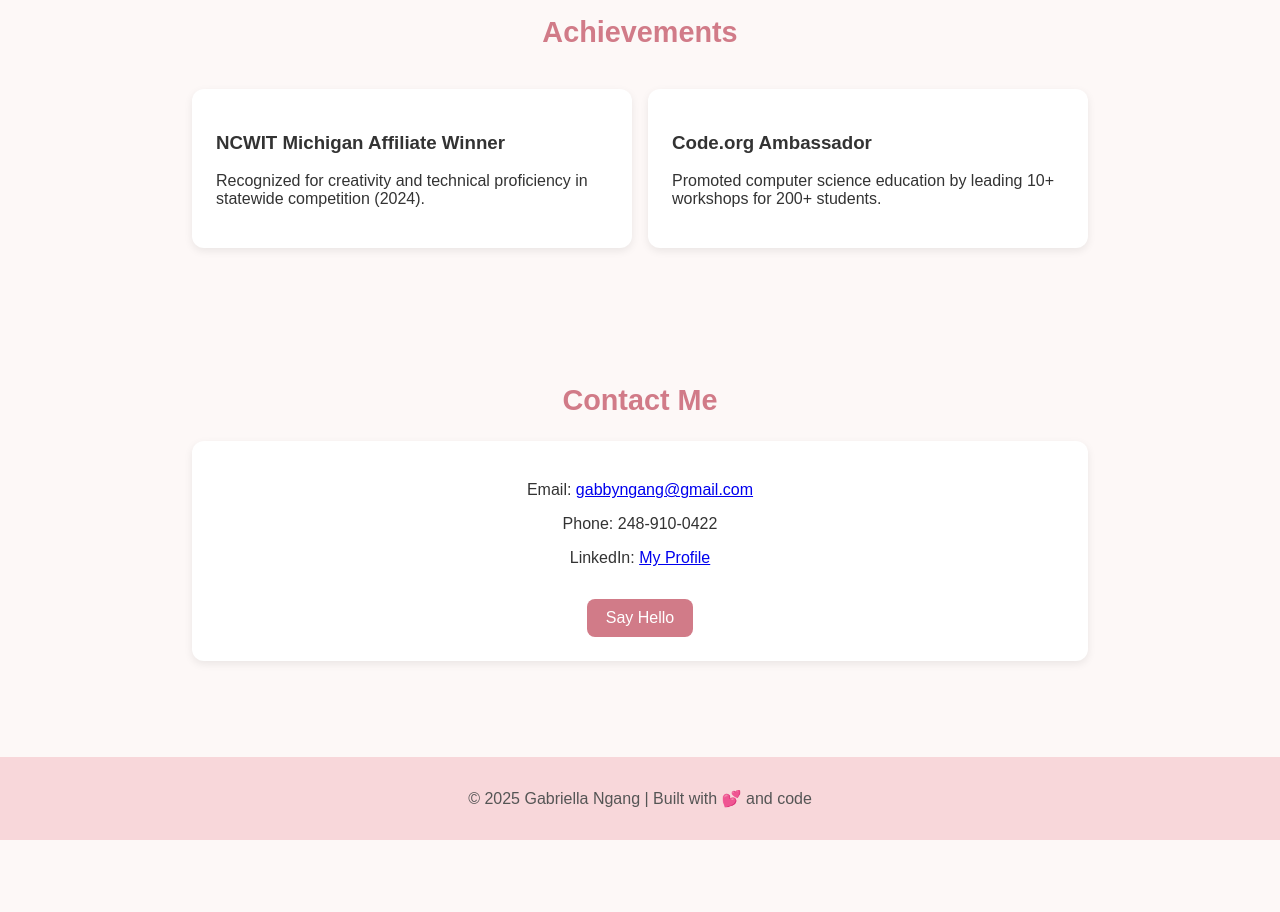
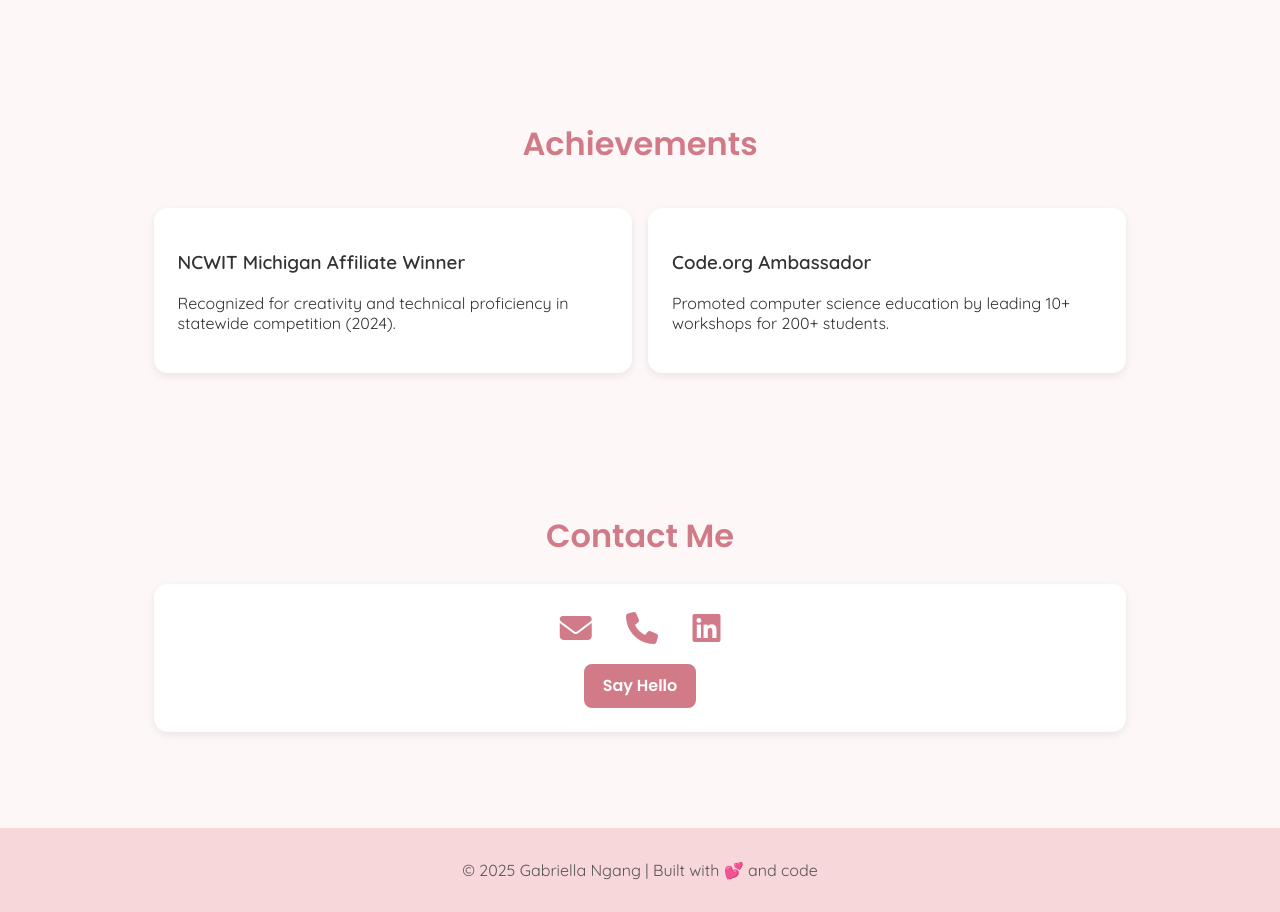
Before and after one commit to gngang/Portfolio-Website, a plain HTML site: page index.html in a window 1280 px wide. Shown: the part 1215-2127 px from the top of the page. Before the commit the page ends 2055 px from the top, so only its background shows below. Drawn offline with Linux system fonts and the light colour scheme.

Commit message:
index.html

```diff
--- a/index.html
+++ b/index.html
@@ -4,9 +4,16 @@
   <meta charset="UTF-8">
   <meta name="viewport" content="width=device-width, initial-scale=1.0">
   <title>Gabriella Ngang | Portfolio</title>
+
+  <!-- Google Fonts -->
+  <link href="https://fonts.googleapis.com/css2?family=Poppins:wght@300;400;600&family=Quicksand:wght@400;600&display=swap" rel="stylesheet">
+
+  <!-- Icons (Font Awesome) -->
+  <script src="https://kit.fontawesome.com/2f4725b5e9.js" crossorigin="anonymous"></script>
+
   <style>
     body {
-      font-family: 'Poppins', sans-serif;
+      font-family: 'Quicksand', sans-serif;
       margin: 0;
       padding: 0;
       background-color: #fdf8f7; /* soft off-white */
@@ -22,14 +29,17 @@
 
     header h1 {
       margin: 0;
-      font-size: 2.2rem;
+      font-size: 2.5rem;
       color: #d17b88;
+      font-family: 'Poppins', sans-serif;
+      font-weight: 600;
     }
 
     header p {
       margin: 0.5rem 0 0;
-      font-size: 1.1rem;
+      font-size: 1.2rem;
       color: #555;
+      font-family: 'Quicksand', sans-serif;
     }
 
     nav {
@@ -41,25 +51,33 @@
       text-decoration: none;
       color: #d17b88;
       font-weight: 600;
+      font-family: 'Poppins', sans-serif;
+      transition: color 0.3s;
+    }
+
+    nav a:hover {
+      color: #c16a76;
     }
 
     section {
-      padding: 3rem 15%;
+      padding: 3rem 12%;
     }
 
     section h2 {
       text-align: center;
       color: #d17b88;
       margin-bottom: 1.5rem;
-      font-size: 1.8rem;
+      font-size: 2rem;
+      font-family: 'Poppins', sans-serif;
     }
 
     .card {
       background-color: #fff;
-      border-radius: 12px;
+      border-radius: 14px;
       padding: 1.5rem;
       margin: 1rem 0;
       box-shadow: 0 3px 8px rgba(0,0,0,0.08);
+      font-family: 'Quicksand', sans-serif;
     }
 
     .skills-list, .projects-list, .achievements-list {
@@ -74,6 +92,7 @@
       padding: 1rem;
       margin-top: 2rem;
       color: #555;
+      font-family: 'Quicksand', sans-serif;
     }
 
     a.button {
@@ -84,11 +103,25 @@
       padding: 0.6rem 1.2rem;
       border-radius: 8px;
       text-decoration: none;
+      font-family: 'Poppins', sans-serif;
+      font-weight: 600;
       transition: background 0.3s;
     }
 
     a.button:hover {
       background: #c16a76;
+    }
+
+    /* Contact section icons */
+    .contact-icons a {
+      margin: 0 15px;
+      color: #d17b88;
+      font-size: 2rem;
+      transition: color 0.3s;
+    }
+
+    .contact-icons a:hover {
+      color: #c16a76;
     }
   </style>
 </head>
@@ -156,9 +189,11 @@
   <section id="contact">
     <h2>Contact Me</h2>
     <div class="card" style="text-align: center;">
-      <p>Email: <a href="mailto:gabbyngang@gmail.com">gabbyngang@gmail.com</a></p>
-      <p>Phone: 248-910-0422</p>
-      <p>LinkedIn: <a href="http://www.linkedin.com/in/gabriella-ngang-0286201aa" target="_blank">My Profile</a></p>
+      <div class="contact-icons">
+        <a href="mailto:gabbyngang@gmail.com"><i class="fas fa-envelope"></i></a>
+        <a href="tel:+12489100422"><i class="fas fa-phone"></i></a>
+        <a href="http://www.linkedin.com/in/gabriella-ngang-0286201aa" target="_blank"><i class="fab fa-linkedin"></i></a>
+      </div>
       <a href="mailto:gabbyngang@gmail.com" class="button">Say Hello</a>
     </div>
   </section>
```
